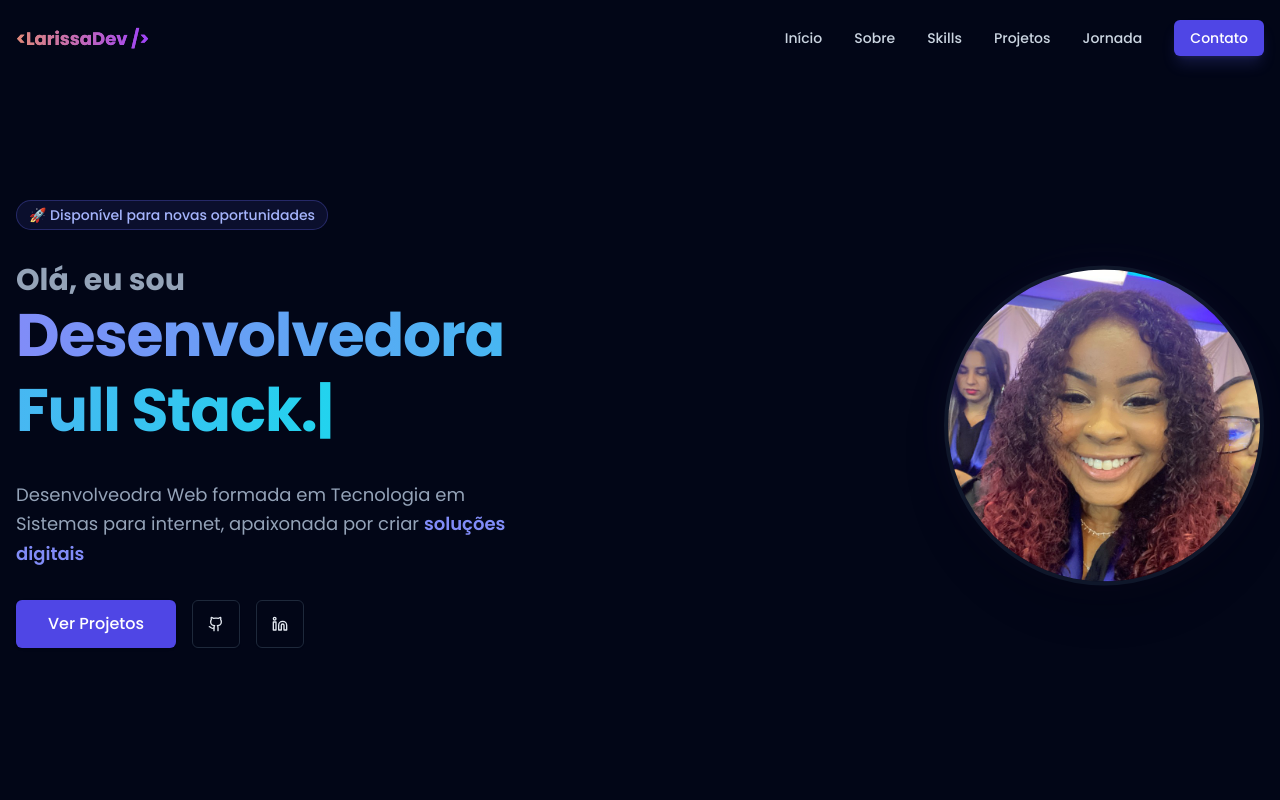
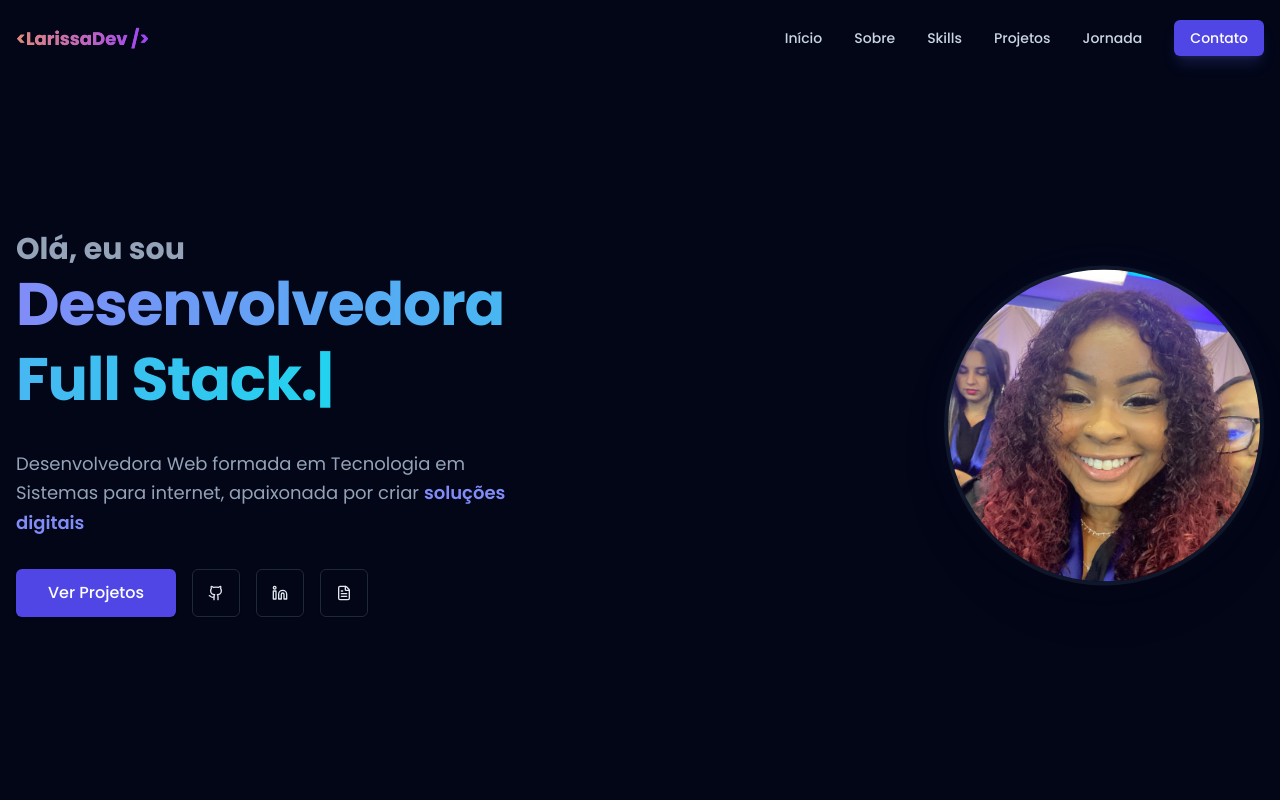
Before and after one commit to larifsantos685/larissafportfolio, a React (Vite) app: page / in a window 1280 px wide. Shown: the top 800 px of the page. Built offline with nearby package versions, Linux system fonts and the light colour scheme.

Commit message:
adiciona curriculo

```diff
--- a/src/components/sections/Introduction.tsx
+++ b/src/components/sections/Introduction.tsx
@@ -1,5 +1,5 @@
 import { Button } from "@/components/ui/button"
-import { Github, Linkedin } from "lucide-react"
+import { FileText, Github, Linkedin } from "lucide-react"
 import { TypingAnimation } from "@/components/ui/typing-animation"
 import { motion } from "framer-motion"
 import type { Variants } from "framer-motion"
@@ -43,10 +43,6 @@ export function Introduction() {
 
       {/* Lado esquerdo */}
         <div className="flex-1 text-center md:text-left space-y-8 z-10">
-          <div className="inline-flex items-center rounded-full border border-indigo-500/30 bg-indigo-500/10 px-3 py-1 text-sm font-medium text-indigo-300">
-            🚀 Disponível para novas oportunidades
-          </div>
-
           <div className="text-4xl md:text-6xl font-bold text-white space-y-2">
             <p className="text-slate-400 text-2xl md:text-3xl">Olá, eu sou</p>
             <TypingAnimation
@@ -58,7 +54,7 @@ export function Introduction() {
           </div>
 
           <p className="text-lg text-slate-400 max-w-lg leading-relaxed md:mx-0 mx-auto">
-            Desenvolveodra Web formada em Tecnologia em Sistemas para internet, apaixonada por criar <span className="text-indigo-400 font-semibold"> soluções digitais </span>
+            Desenvolvedora Web formada em Tecnologia em Sistemas para internet, apaixonada por criar <span className="text-indigo-400 font-semibold"> soluções digitais </span>
           </p>
 
           <div className="flex flex-col sm:flex-row gap-4 justify-center md:justify-start">
@@ -78,6 +74,12 @@ export function Introduction() {
                 <Button variant="outline" className="h-12 w-12 p-0 border-slate-800 text-slate-200 hover:bg-slate-900 hover:text-white">
                   <Linkedin className="h-5 w-5" />
                   <span className="sr-only">LinkedIn</span>
+                </Button>
+              </a>
+              <a href="/Curriculo_Larissa.pdf" target="_blank" rel="noopener noreferrer" title="Baixar Currículo">
+                <Button variant="outline" className="h-12 w-12 p-0 border-slate-800 text-slate-200 hover:bg-slate-900 hover:text-white">
+                  <FileText className="h-5 w-5" />
+                  <span className="sr-only">Currículo</span>
                 </Button>
               </a>
             </div>
```
Also changed, not shown: 1 other file (tests, documents, lock files or other folders).
